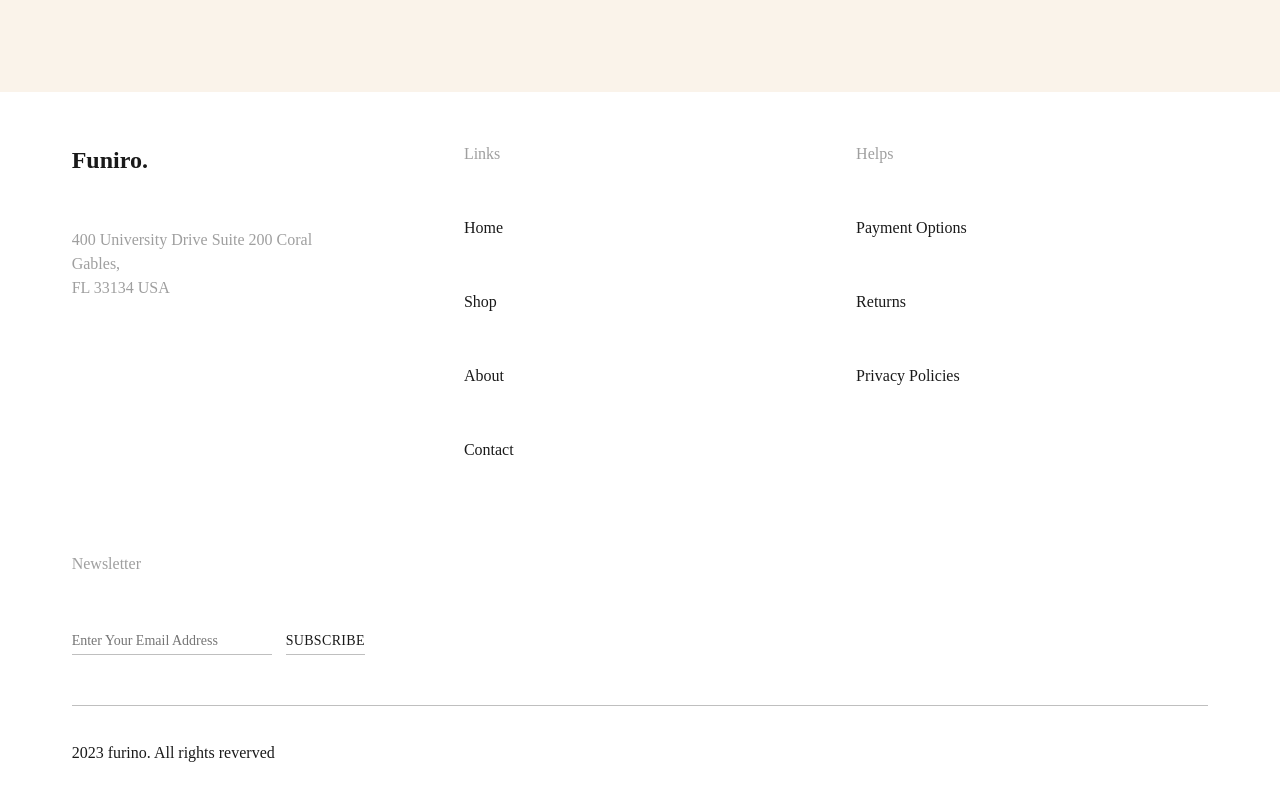
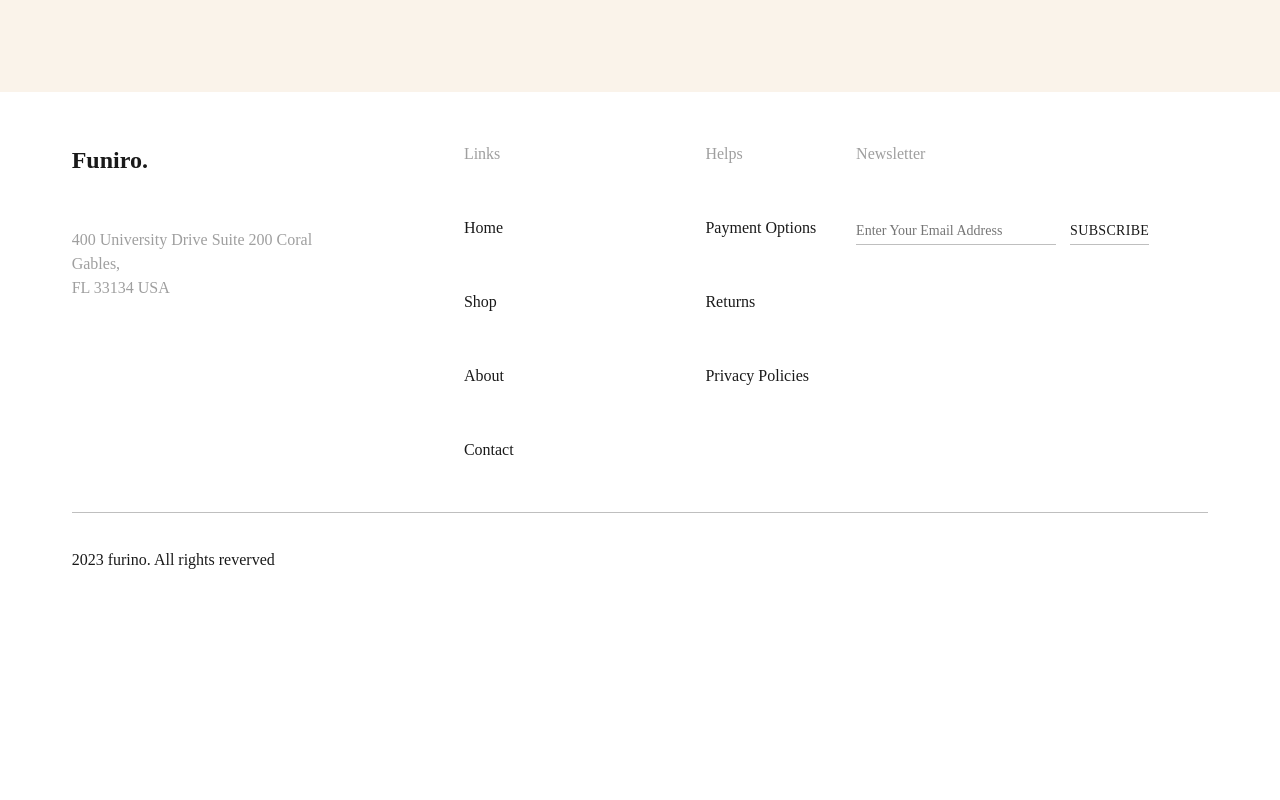
Before and after one commit to dungnt0605/NHshop_template, a website built with Vite: page src/pages/cart.html in a window 1280 px wide. Shown: the part 1154-1954 px from the top of the page. After the commit the page ends 1761 px from the top, so only its background shows below. Built offline with nearby package versions, Linux system fonts and the light colour scheme.

Commit message:
done html

```diff
--- a/src/pages/cart.html
+++ b/src/pages/cart.html
@@ -165,6 +165,7 @@
 						FL 33134 USA
 					</li>
 				</ul>
+				<div class="footer__list_link">
 					<ul class="footer__links">
 						<li class="footer__namelinks">Links</li>
 						<li class="footer__linksitem"><a href="">Home</a></li>
@@ -178,6 +179,7 @@
 						<li class="footer__heplsitem"><a href="">Returns</a></li>
 						<li class="footer__heplsitem"><a href="">Privacy Policies</a></li>
 					</ul>
+				</div>
 				<ul class="footer__newsletter">
 					<li class="footer__namenewletter">Newsletter</li>
 					<li class="footer__subcribe">
```
Also changed, not shown: src/pages/detailproduct.html (+2 -0 lines), src/pages/pay.html (+2 -0 lines), src/pages/products.html (+2 -0 lines). Lines whose indentation alone changed are shown as unchanged.
